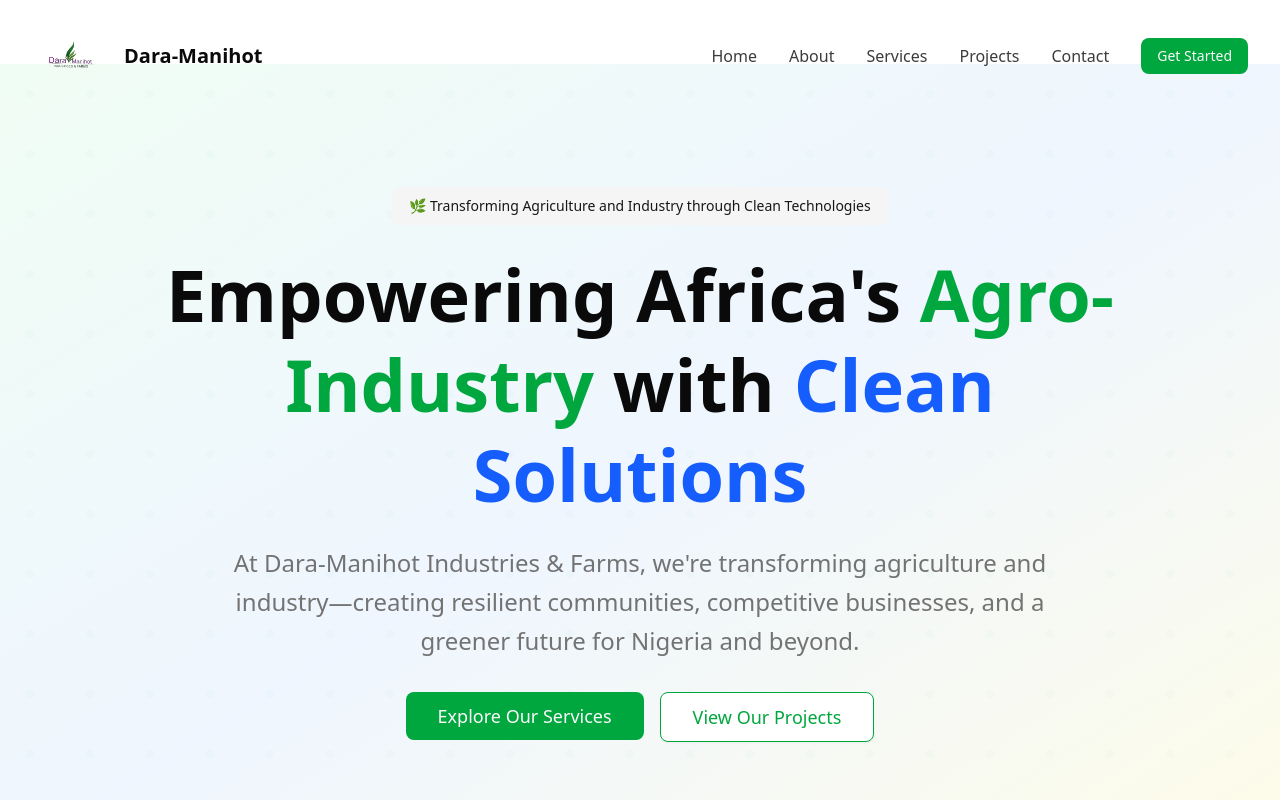
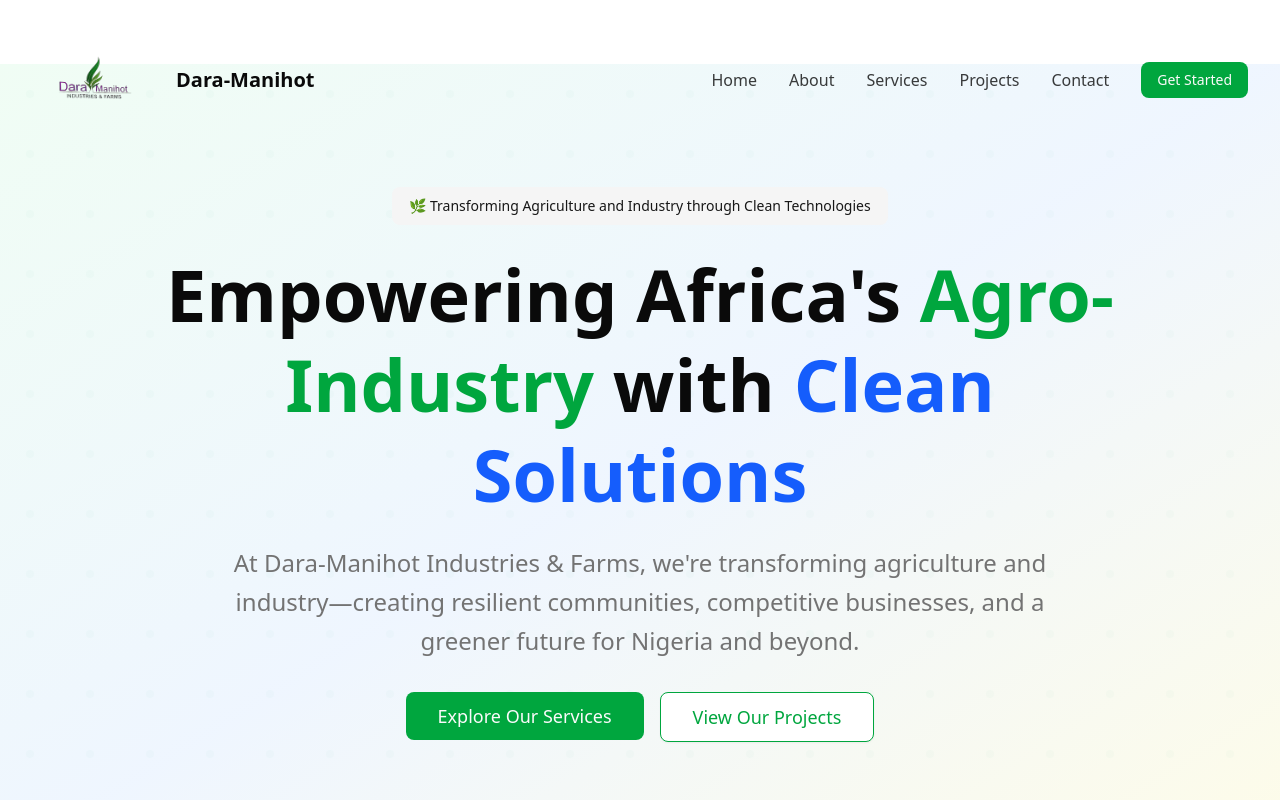
Before and after one commit to daramanihot-farm/website, a Next.js app: page / in a window 1280 px wide. Shown: the top 800 px of the page. Built offline with nearby package versions, Linux system fonts and the light colour scheme.

Commit message:
adjust logo to matches different devices

```diff
--- a/components/footer.tsx
+++ b/components/footer.tsx
@@ -20,9 +20,10 @@
               <Image
                 src="/logo1.svg"
                 alt={`${COMPANY_INFO.name} Logo`}
-                width={80}
-                height={80}
-                className="h-16 w-16"
+                width={200}
+                height={200}
+                className="h-40 w-40 md:h-32 md:w-32 sm:h-20 sm:w-20" // 160px desktop, 128px tablet, 80px mobile
+                priority
               />
               <span className="font-bold text-xl">{COMPANY_INFO.shortName}</span>
             </div>
--- a/components/navigation.tsx
+++ b/components/navigation.tsx
@@ -22,13 +22,13 @@
       <div className="container mx-auto px-4 sm:px-6 lg:px-8">
         <div className="flex justify-between items-center py-4">
           {/* Logo */}
-          <Link href="/" className="flex items-center space-x-3">
+          <Link href="/" className="flex items-center space-x-4">
             <Image
               src="/logo1.svg"
               alt={`${COMPANY_INFO.name} Logo`}
-              width={150}
-              height={150}
-              className="h-20 w-20"
+              width={200}
+              height={200}
+              className="h-40 w-40 md:h-32 md:w-32 sm:h-20 sm:w-20" // 160px desktop, 128px tablet, 80px mobile
               priority
             />
             <span className="font-bold text-xl text-foreground">
```
